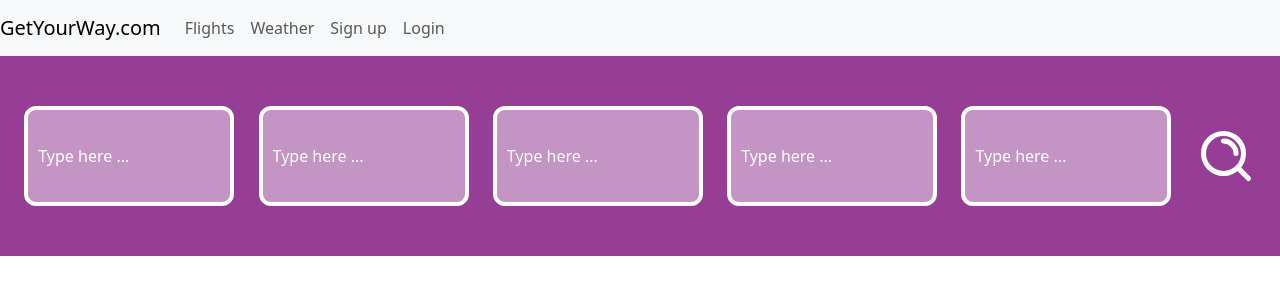
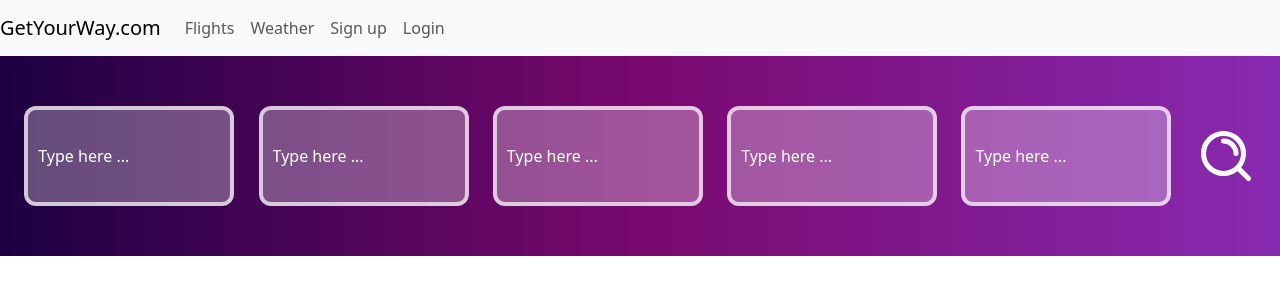
Before and after one commit to eclonghurst/SkyTwoFlyFront, a React (Create React App) app: page / in a window 1280 px wide. Shown: the top 300 px of the page. Built offline with nearby package versions, Linux system fonts and the light colour scheme.

Commit message:
Added ButtonBar temp styling  -em

```diff
--- a/src/Components/ButtonCSS.css
+++ b/src/Components/ButtonCSS.css
@@ -1,3 +1,4 @@
+/* BUTTONS */
 
 /* outer container */
 .ButtonBarContainer {
@@ -6,7 +7,9 @@
   justify-content: space-evenly;
   align-items: center;
   height: 200px;
-  background-color: rgb(150, 62, 150);
+  /* background-color: rgb(150, 62, 150); */
+  background: rgb(29,0,65);
+  background: linear-gradient(90deg, rgba(29,0,65,1) 0%, rgba(121,9,110,1) 50%, rgba(136,42,177,1) 100%);
 }
 
 /* input container div */
@@ -31,27 +34,35 @@
     width: 210px;
     height: 100px;
     padding: 10px;
-    border: 4px solid #ffffff;
+    border: 4px solid rgba(255, 255, 255, 0.7);
     border-radius: 12px;
 
     font-size: 16px;
     font-weight: 400;
     color: #fff;
 
-    background-color: rgba(242, 234, 244, 0.5);;
+    background-color: rgba(255, 255, 255, 0.3);;
+  }
+
+  input[type=text]:hover{
+    box-shadow: 0 0 5pt 0.5pt #ffffff;
   }
 
   ::placeholder {
     color: #fff;
   }
 
+
+  /* SUGGESTIONS */
+
   .suggestion-list {
     list-style: none;
     padding: 0;
     margin: 0;
+    margin-left: 10px;
     position: absolute;
     z-index: 1;
-    width: 240px;
+    width: 190px;
     max-height: 150px;
     overflow-y: auto;
     border: 1px solid #ccc;
@@ -68,12 +79,17 @@
 
   /* hover colour */
   .suggestion-list li:hover {
-    background-color: #e4b1ef;
+    background-color: #cd8eeb;
   }
 
-  /* search button svg */
+  /* SEARCH BUTTON SVG*/
+
   .searchButton{
     width: 60px;
     height: 80px;
+  }
 
+  .searchButton:hover{
+    cursor: pointer;
+    filter: drop-shadow(0px 0px 4px #ff91ee)
   }
--- a/src/Components/SearchButton.jsx
+++ b/src/Components/SearchButton.jsx
@@ -3,7 +3,12 @@ import './ButtonCSS.css'
 
 function SearchButton() {
   return (
-    <svg className="searchButton" viewBox="0 0 24 24" fill="none" xmlns="http://www.w3.org/2000/svg" stroke="#000000"><g id="SVGRepo_bgCarrier" stroke-width="0"></g><g id="SVGRepo_tracerCarrier" stroke-linecap="round" stroke-linejoin="round"></g><g id="SVGRepo_iconCarrier"> <path d="M11 6C13.7614 6 16 8.23858 16 11M16.6588 16.6549L21 21M19 11C19 15.4183 15.4183 19 11 19C6.58172 19 3 15.4183 3 11C3 6.58172 6.58172 3 11 3C15.4183 3 19 6.58172 19 11Z" stroke="#ffffff" stroke-width="2" stroke-linecap="round" stroke-linejoin="round"></path> </g></svg>
+    <svg className="searchButton" viewBox="0 0 24 24" xmlns="http://www.w3.org/2000/svg" fill="none" stroke="#000000">
+        <g id="SVGRepo_bgCarrier" stroke-width="0"></g>
+        <g id="SVGRepo_tracerCarrier" stroke-linecap="round" stroke-linejoin="round"></g>
+        <g id="SVGRepo_iconCarrier">
+        <path d="M11 6C13.7614 6 16 8.23858 16 11M16.6588 16.6549L21 21M19 11C19 15.4183 15.4183 19 11 19C6.58172 19 3 15.4183 3 11C3 6.58172 6.58172 3 11 3C15.4183 3 19 6.58172 19 11Z"
+        stroke="#ffffff" stroke-width="2" stroke-linecap="round" stroke-linejoin="round"></path></g></svg>
   )
 }
 
```
